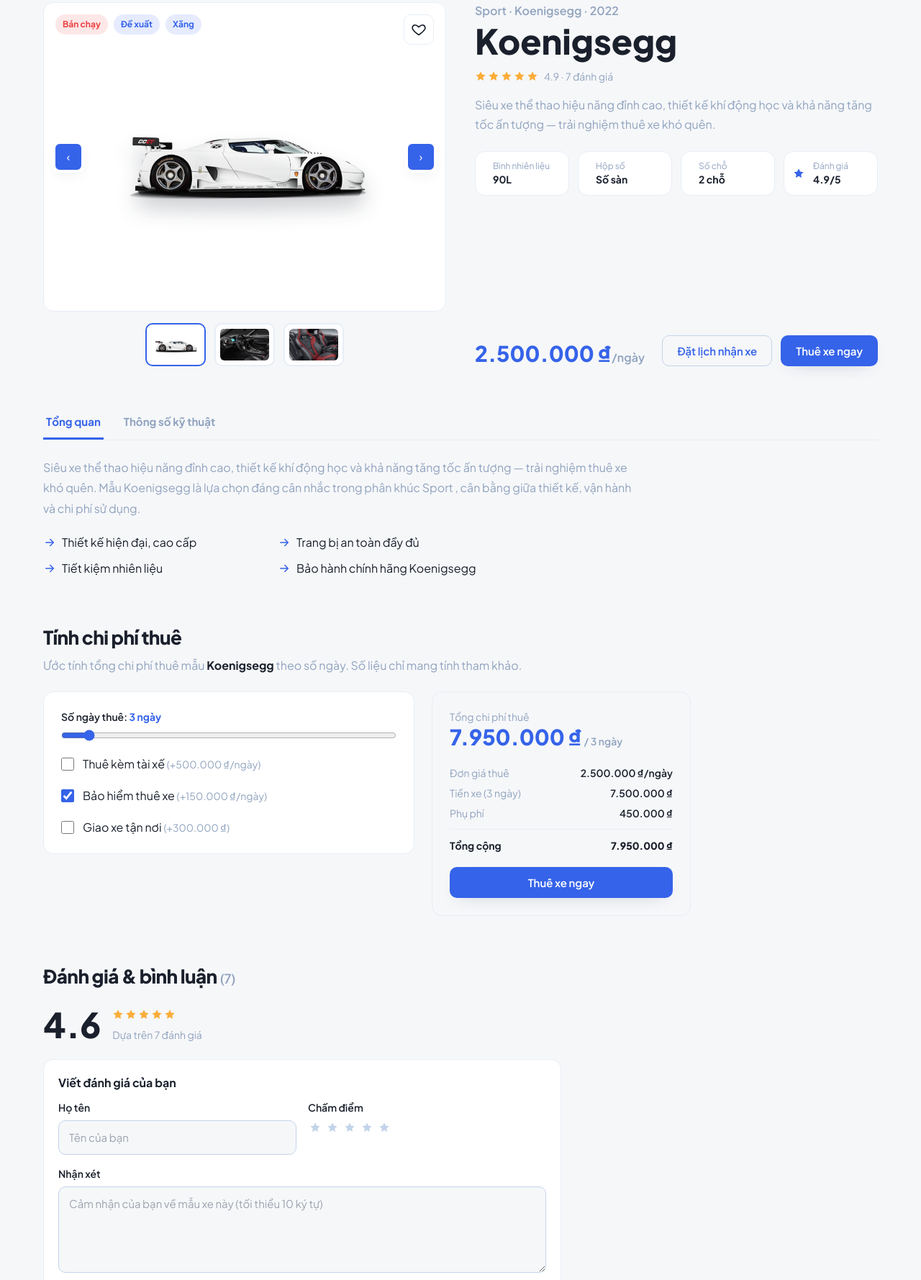
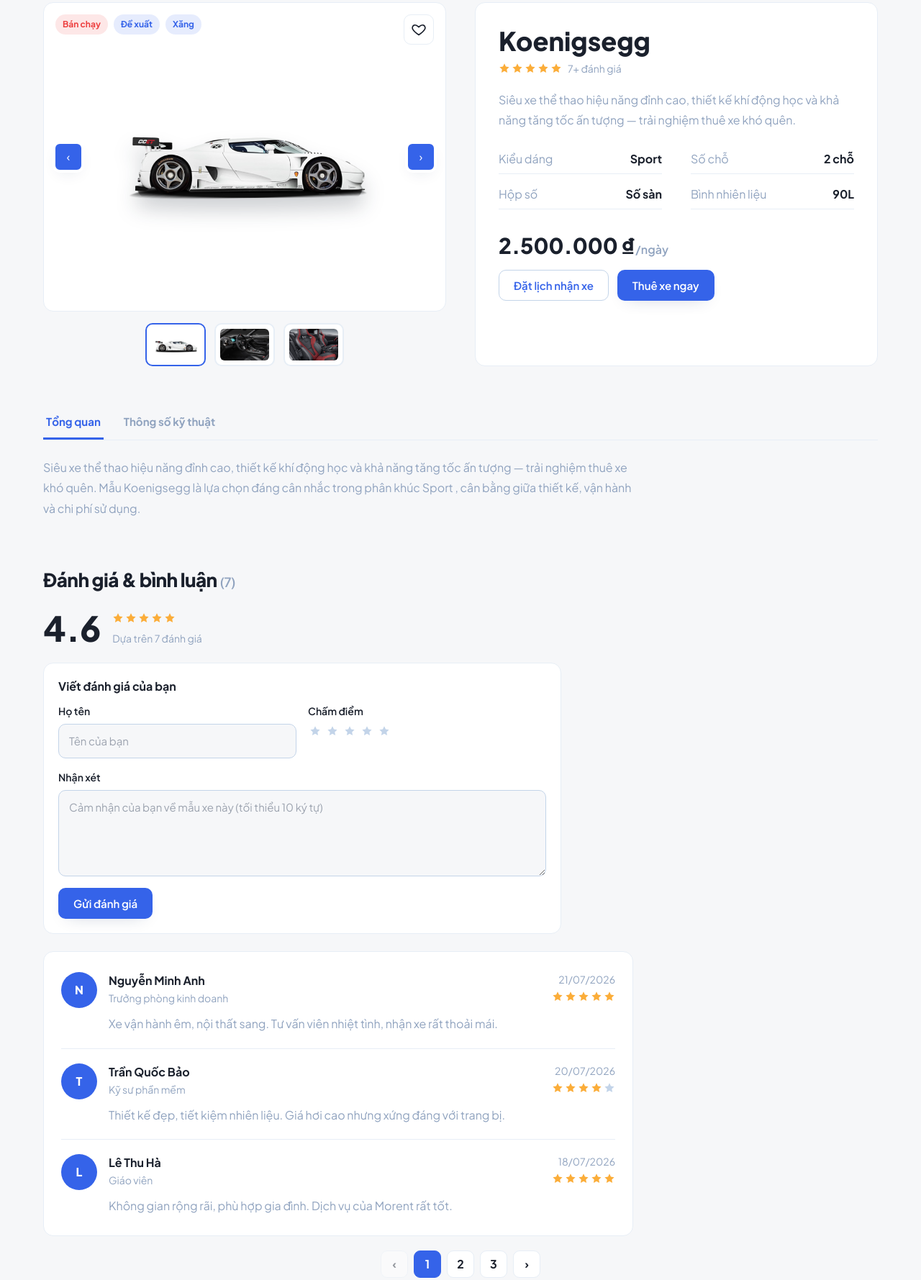
Before and after one commit to dawngtm2806-ops/20-tkw-showroomoto, a website: page car-detail.html in a window 1280 px wide. Shown: the part 193-1972 px from the top of the page at 72% size. Drawn offline with Linux system fonts and the light colour scheme.

Commit message:
chinh giao dien trang chi tiet xe bam figma

```diff
--- a/assets/js/car-detail.js
+++ b/assets/js/car-detail.js
@@ -19,14 +19,14 @@
 
   // Đánh giá mẫu (tên riêng giữ nguyên; nội dung dịch theo ngôn ngữ)
   var REVIEWS = [
-    { name: 'Nguyễn Minh Anh', rating: 5, key: 'rv_ex1' },
-    { name: 'Trần Quốc Bảo', rating: 4, key: 'rv_ex2' },
-    { name: 'Lê Thu Hà', rating: 5, key: 'rv_ex3' },
-    { name: 'Phạm Gia Huy', rating: 5, key: 'rv_ex4' },
-    { name: 'Đỗ Khánh Linh', rating: 4, key: 'rv_ex5' },
-    { name: 'Vũ Đức Thắng', rating: 5, key: 'rv_ex6' },
-    { name: 'Hoàng Thảo My', rating: 4, key: 'rv_ex7' }
-  ].map(function (r) { return { name: r.name, rating: r.rating, text: t(r.key, '') }; });
+    { name: 'Nguyễn Minh Anh', role: 'Trưởng phòng kinh doanh', when: '21/07/2026', rating: 5, key: 'rv_ex1' },
+    { name: 'Trần Quốc Bảo', role: 'Kỹ sư phần mềm', when: '20/07/2026', rating: 4, key: 'rv_ex2' },
+    { name: 'Lê Thu Hà', role: 'Giáo viên', when: '18/07/2026', rating: 5, key: 'rv_ex3' },
+    { name: 'Phạm Gia Huy', role: 'Nhiếp ảnh gia', when: '15/07/2026', rating: 5, key: 'rv_ex4' },
+    { name: 'Đỗ Khánh Linh', role: 'Nhân viên marketing', when: '12/07/2026', rating: 4, key: 'rv_ex5' },
+    { name: 'Vũ Đức Thắng', role: 'Chủ doanh nghiệp', when: '09/07/2026', rating: 5, key: 'rv_ex6' },
+    { name: 'Hoàng Thảo My', role: 'Hướng dẫn viên du lịch', when: '05/07/2026', rating: 4, key: 'rv_ex7' }
+  ].map(function (r) { return { name: r.name, role: r.role, when: r.when, rating: r.rating, text: t(r.key, '') }; });
 
   var slides = [], idx = 0, car = null;
   var rvPage = 1, RV_PER = 3; // phân trang đánh giá: 3 mục/trang
@@ -103,29 +103,31 @@
     document.querySelectorAll('#detail-thumbs .thumb').forEach(function (t, i) { t.classList.toggle('active', i === idx); });
   }
 
-  function specItem(icon, label, val) {
-    return '<div class="card p-3 flex items-center gap-3"><span class="text-primary">' + icon + '</span><div><div class="text-xs text-muted">' + label + '</div><div class="font-bold text-sm">' + val + '</div></div></div>';
+  // Bám Figma: mỗi thông số một dòng, nhãn mờ bên trái, giá trị đậm bên phải
+  function specItem(label, val) {
+    return '<div class="detail-spec"><span class="text-muted">' + label + '</span><span class="font-bold">' + val + '</span></div>';
   }
 
   function renderInfo() {
     var old = S.curOld(car) ? S.fmtMoneyN(S.curOld(car)) : '';
     var tankVal = car.tank ? S.specVal(car.tank) : S.fuelLabel(car);
     $('#detail-info').innerHTML =
-      '<p class="text-muted font-semibold">' + car.type + ' · ' + car.brand + ' · ' + car.year + '</p>' +
-      '<h1 class="text-4xl sm:text-5xl font-extrabold mt-1 mb-3" style="line-height:1.1">' + car.name + '</h1>' +
-      '<div class="flex items-center gap-2 mb-4">' + S.starHTML(car.rating) + '<span class="text-muted text-sm">' + car.rating + ' · ' + REVIEWS.length + ' ' + t('lbl_reviews_n', 'đánh giá') + '</span></div>' +
-      '<p class="text-muted mb-6" style="line-height:1.7">' + S.descOf(car) + '</p>' +
-      '<div class="grid grid-cols-2 sm:grid-cols-4 gap-3 mb-6">' +
-        specItem(S.ICON.fuel, t('d_fuel', 'Bình nhiên liệu'), tankVal) +
-        specItem(S.ICON.gear, t('d_gear', 'Hộp số'), S.transLabel(car)) +
-        specItem(S.ICON.users, t('d_seats', 'Số chỗ'), S.seatsLabel(car)) +
-        specItem(S.ICON.star, t('d_rating', 'Đánh giá'), car.rating + '/5') +
+      '<h1 class="text-3xl sm:text-4xl font-extrabold" style="line-height:1.15">' + car.name + '</h1>' +
+      '<div class="flex items-center gap-2 mt-2 mb-5">' + S.starHTML(car.rating) +
+        '<span class="text-muted text-sm">' + REVIEWS.length + '+ ' + t('lbl_reviews_n', 'đánh giá') + '</span></div>' +
+      '<p class="text-muted mb-7" style="line-height:1.75">' + S.descOf(car) + '</p>' +
+      // Thông số hai cột nhãn–giá trị đúng như Figma
+      '<div class="grid gap-x-10 gap-y-4 sm:grid-cols-2 mb-8">' +
+        specItem(t('f_type', 'Kiểu dáng'), car.type) +
+        specItem(t('d_seats', 'Số chỗ'), S.seatsLabel(car)) +
+        specItem(t('d_gear', 'Hộp số'), S.transLabel(car)) +
+        specItem(t('d_fuel', 'Bình nhiên liệu'), tankVal) +
       '</div>' +
-      // Giá + nút đẩy xuống đáy (ngang hàng với 3 ảnh bên trái); giá cũ nằm TRÊN giá hiện tại
-      '<div class="flex flex-wrap items-end justify-between gap-4 pt-4" style="margin-top:auto">' +
+      // Giá nằm sát dưới thông số; giá cũ gạch ngang ở DƯỚI giá hiện tại
+      '<div class="flex flex-wrap items-center justify-between gap-4">' +
         '<div>' +
-          (old ? '<div class="price-old text-base mb-1">' + old + '/' + S.unitDay() + '</div>' : '') +
-          '<div class="text-3xl font-extrabold text-primary">' + S.fmtMoneyN(S.curPrice(car)) + '<span class="text-muted text-base font-semibold">/' + S.unitDay() + '</span></div>' +
+          '<div class="text-3xl font-extrabold">' + S.fmtMoneyN(S.curPrice(car)) + '<span class="text-muted text-base font-semibold">/' + S.unitDay() + '</span></div>' +
+          (old ? '<div class="price-old text-base" style="margin-top:4px">' + old + '</div>' : '') +
         '</div>' +
         '<div class="flex flex-wrap gap-3">' +
           '<a class="btn btn-outline" href="test-drive.html?car=' + car.id + '">' + t('btn_book', 'Đặt lịch nhận xe') + '</a>' +
@@ -136,16 +138,9 @@
 
   function renderTabs() {
     // Tổng quan
-    var highlights = [
-      t('hi1', 'Thiết kế hiện đại, cao cấp'), t('hi2', 'Trang bị an toàn đầy đủ'),
-      t('hi3', 'Tiết kiệm nhiên liệu'), t('warranty_of', 'Bảo hành chính hãng') + ' ' + (car.brand)
-    ];
     $('[data-panel="overview"]').innerHTML =
-      '<p class="text-muted mb-5" style="line-height:1.8;max-width:70ch">' + S.descOf(car) + ' ' + t('ov_a', 'Mẫu') + ' ' + car.name +
-      ' ' + t('ov_b', 'là lựa chọn đáng cân nhắc trong phân khúc') + ' ' + car.type + ' ' + t('ov_c', ', cân bằng giữa thiết kế, vận hành và chi phí sử dụng.') + '</p>' +
-      '<div class="grid gap-3 sm:grid-cols-2" style="max-width:640px">' + highlights.map(function (h) {
-        return '<div class="flex items-center gap-2"><span class="text-primary">' + S.ICON.arrow + '</span><span>' + h + '</span></div>';
-      }).join('') + '</div>';
+      '<p class="text-muted" style="line-height:1.8;max-width:70ch">' + S.descOf(car) + ' ' + t('ov_a', 'Mẫu') + ' ' + car.name +
+      ' ' + t('ov_b', 'là lựa chọn đáng cân nhắc trong phân khúc') + ' ' + car.type + ' ' + t('ov_c', ', cân bằng giữa thiết kế, vận hành và chi phí sử dụng.') + '</p>';
 
     // Thông số kỹ thuật
     var base = [
@@ -206,7 +201,8 @@
         '<div class="field mt-4" data-field="rv-text"><label for="rv-text">' + t('rv_comment', 'Nhận xét') + '</label><textarea class="textarea" id="rv-text" rows="3" placeholder="' + t('rv_ph', 'Cảm nhận của bạn về mẫu xe này (tối thiểu 10 ký tự)') + '"></textarea><span class="field__error"></span></div>' +
         '<button class="btn btn-primary mt-4" type="submit">' + t('rv_submit', 'Gửi đánh giá') + '</button>' +
       '</form>' +
-      '<div class="grid gap-4" id="rv-list" style="max-width:720px"></div>' +
+      // Figma gom mọi nhận xét vào chung một thẻ trắng, không viền từng cái
+      '<div class="card grid" id="rv-list" style="max-width:820px;padding:8px 24px"></div>' +
       '<div id="rv-pager" class="flex items-center justify-center gap-2 mt-5"></div>';
 
     paintReviews(list);
@@ -249,15 +245,28 @@
     });
   }
 
+  // Bố cục bám Figma: avatar · tên + chức danh bên trái, ngày + sao bên phải,
+  // nội dung nhận xét trải hết bề ngang phía dưới.
   function reviewCard(rv) {
-    var when = rv.at ? new Date(rv.at).toLocaleDateString(S.isEN() ? 'en-US' : 'vi-VN') : '';
+    var when = rv.when || (rv.at ? new Date(rv.at).toLocaleDateString(S.isEN() ? 'en-US' : 'vi-VN') : '');
     var ini = (rv.name || 'K').trim().charAt(0).toUpperCase();
-    var av = '<span style="width:44px;height:44px;border-radius:999px;background:var(--primary);color:#fff;font-weight:800;display:flex;align-items:center;justify-content:center;flex:none">' + ini + '</span>';
-    return '<div class="card p-5"><div class="flex items-start gap-3">' + av +
-      '<div class="flex-1"><div class="flex items-center justify-between gap-2">' +
-        '<div><p class="font-bold">' + rv.name + '</p>' + (when ? '<p class="text-muted text-xs">' + when + '</p>' : '') + '</div>' +
-        S.starHTML(rv.rating) + '</div>' +
-      '<p class="text-muted mt-2" style="line-height:1.7">' + rv.text + '</p></div></div></div>';
+    return '<div class="rv-item">' +
+      '<div class="flex items-start gap-4">' +
+        '<span class="rv-avatar">' + ini + '</span>' +
+        '<div class="flex-1" style="min-width:0">' +
+          '<div class="flex items-start justify-between gap-3">' +
+            '<div>' +
+              '<p class="font-bold">' + rv.name + '</p>' +
+              (rv.role ? '<p class="text-muted text-sm" style="margin-top:2px">' + rv.role + '</p>' : '') +
+            '</div>' +
+            '<div style="flex:none;text-align:right">' +
+              (when ? '<p class="text-muted text-sm">' + when + '</p>' : '') +
+              '<div class="flex justify-end" style="margin-top:6px">' + S.starHTML(rv.rating) + '</div>' +
+            '</div>' +
+          '</div>' +
+          '<p class="text-muted" style="line-height:1.7;margin-top:12px">' + rv.text + '</p>' +
+        '</div>' +
+      '</div></div>';
   }
   function setFieldErr(f, msg) { var w = document.querySelector('[data-field="' + f + '"]'); if (!w) return; w.classList.add('has-error'); var e = w.querySelector('.field__error'); if (e) e.textContent = msg; }
 
--- a/car-detail.html
+++ b/car-detail.html
@@ -34,7 +34,7 @@
       </section>
 
       <!-- Thông tin -->
-      <section id="detail-info"></section>
+      <section id="detail-info" class="card p-6 lg:p-8"></section>
     </div>
 
     <!-- Tabs: thông số dạng tab -->
@@ -49,11 +49,11 @@
       </div>
     </section>
 
+    <!-- Đánh giá & bình luận (ngay dưới Tổng quan) -->
+    <section class="mt-16" id="reviews-section"></section>
+
     <!-- Tính chi phí thuê -->
     <section class="mt-16" id="finance-calc"></section>
-
-    <!-- Đánh giá & bình luận (dưới tính chi phí) -->
-    <section class="mt-16" id="reviews-section"></section>
 
     <!-- Xe tương tự -->
     <section class="mt-16">
--- a/src/input.css
+++ b/src/input.css
@@ -233,7 +233,14 @@
 /* ---------- Chi tiết xe: khung ảnh cố định + ảnh vừa khít (nhỏ hơn 2 mũi tên) ---------- */
 #detail-main { height: 380px; display: flex; align-items: center; justify-content: center; padding: 0 64px; overflow: hidden; }
 #detail-main .gallery-car { max-width: 100%; max-height: 320px; width: auto; height: auto; object-fit: contain; filter: drop-shadow(0 18px 14px rgba(15, 23, 42, .20)); }
-#detail-main .gallery-photo { max-width: 100%; max-height: 340px; width: auto; height: auto; object-fit: contain; border-radius: 14px; }
+/* Ảnh nội thất kéo tràn ra sát mép thẻ: margin âm 24px bù đúng phần đệm p-6
+   của thẻ bao ngoài, nên không còn chừa khoảng trắng nào quanh ảnh. */
+#detail-main:has(.gallery-photo) { padding: 0; margin: -24px; }
+#detail-main .gallery-photo { width: 100%; height: 100%; object-fit: cover; border-radius: 14px; }
+
+/* Thẻ thông tin bên phải: nội dung xếp sát từ trên xuống, không kéo giãn */
+#detail-info { align-self: start; }
+.detail-spec { display: flex; align-items: baseline; justify-content: space-between; gap: 1.25rem; padding-bottom: .5rem; border-bottom: 1px solid var(--line); }
 
 /* ---------- Logo đối tác thương hiệu (ảnh thật, khung tròn, có chuyển động) ---------- */
 .brand-logo { width: 84px; height: 84px; border-radius: 50%; background: #fff; border: 1px solid var(--line); display: inline-flex; align-items: center; justify-content: center; padding: 16px; filter: grayscale(1); opacity: .7; cursor: default; overflow: hidden; transition: filter .3s ease, opacity .3s ease, transform .3s ease, box-shadow .3s ease, border-color .3s ease; }
@@ -337,3 +344,8 @@
   * { animation-duration: .001ms !important; transition-duration: .001ms !important; scroll-behavior: auto !important; }
   .reveal { opacity: 1; transform: none; }
 }
+
+/* ---------- Nhận xét ở trang chi tiết (bám Figma) ---------- */
+.rv-avatar { width: 50px; height: 50px; border-radius: 999px; background: var(--primary); color: #fff; font-weight: 800; display: flex; align-items: center; justify-content: center; flex: none; }
+.rv-item { padding: 20px 0; border-bottom: 1px solid var(--line); }
+.rv-item:last-child { border-bottom: 0; }
```
Also changed, not shown: dist/output.css.
